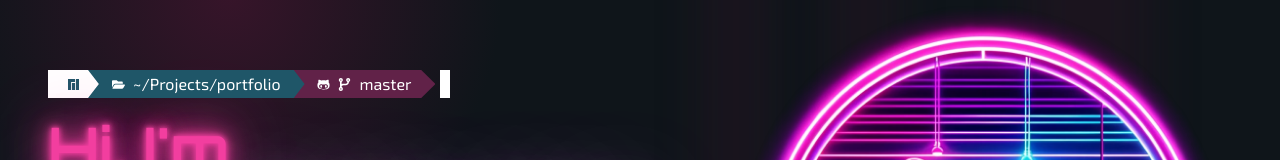
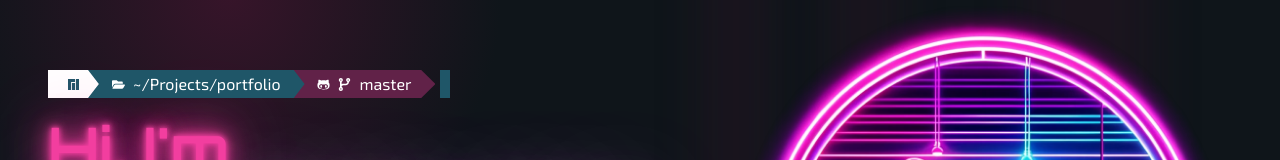
Before and after one commit to hermani456/portfolio, a Next.js app: page / in a window 1280 px wide. Shown: the part 164-324 px from the top of the page. Built offline with nearby package versions, Linux system fonts and the light colour scheme.

Commit message:
Refactor CSS to update cursor background color

```diff
--- a/src/app/globals.css
+++ b/src/app/globals.css
@@ -70,7 +70,7 @@
 .cursor {
   display: inline-block;
   width: 10px;
-  background-color: #fff;
+  background-color: #1f5668;
   animation: blink 2s step-end infinite;
 }
 
```
